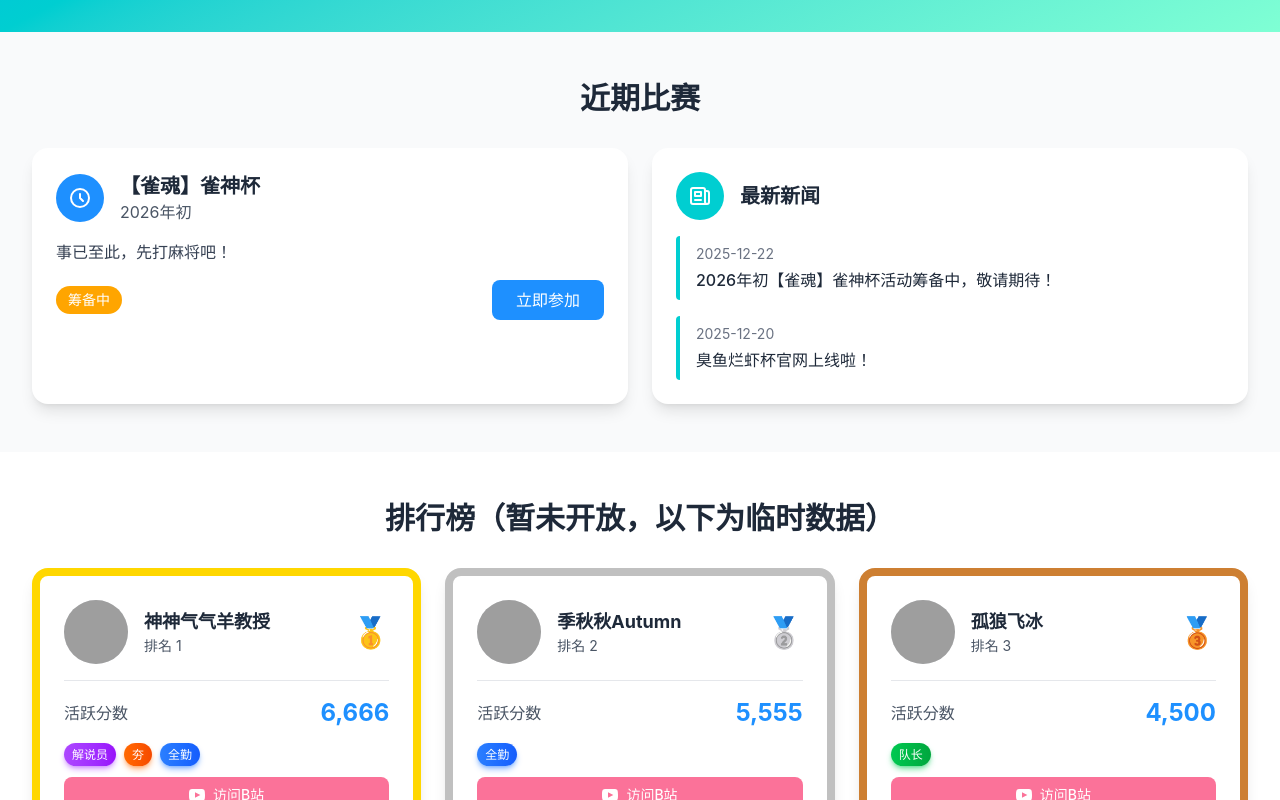
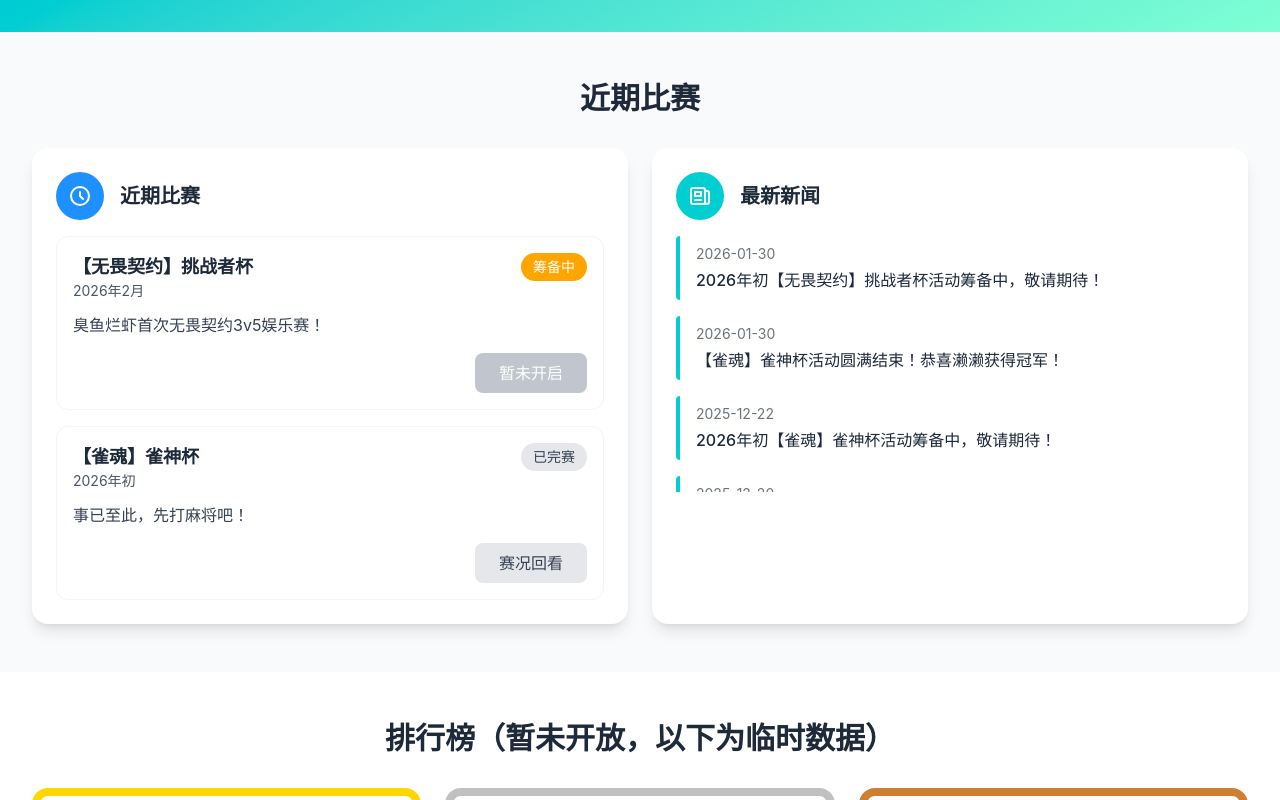
Before and after one commit to somali0128/sscup, a React (Vite) app: page / in a window 1280 px wide. Shown: the part 692-1492 px from the top of the page. Built offline with nearby package versions, Linux system fonts and the light colour scheme; grey boxes are pictures that could not be loaded; a web font is replaced by a local one.

Commit message:
update match status

```diff
--- a/src/components/RecentMatches.jsx
+++ b/src/components/RecentMatches.jsx
@@ -1,18 +1,29 @@
-import { useState, useEffect } from 'react';
+function RecentMatches({ matches, news }) {
+  const getActionConfig = (status) => {
+    switch (status) {
+      case '筹备中':
+        return { label: '暂未开启', active: false };
+      case '征集中':
+        return { label: '立刻报名', active: true };
+      case '已完赛':
+        return { label: '赛况回看', active: true };
+      default:
+        return { label: '暂未开启', active: false };
+    }
+  };
 
-function RecentMatches({ matches, news }) {
-  const [currentIndex, setCurrentIndex] = useState(0);
-
-  useEffect(() => {
-    if (matches.length > 1) {
-      const timer = setInterval(() => {
-        setCurrentIndex((prev) => (prev + 1) % matches.length);
-      }, 5000);
-      return () => clearInterval(timer);
+  const getStatusStyle = (status) => {
+    switch (status) {
+      case '已完赛':
+        return 'bg-gray-200 text-gray-700';
+      case '征集中':
+        return 'bg-[#1E90FF] text-white';
+      case '筹备中':
+        return 'bg-[#FFA500] text-white';
+      default:
+        return 'bg-gray-200 text-gray-700';
     }
-  }, [matches.length]);
-
-  const currentMatch = matches[currentIndex];
+  };
 
   return (
     <section id="recent-matches" className="py-12 bg-gray-50">
@@ -23,56 +34,63 @@ function RecentMatches({ matches, news }) {
 
         <div className="grid md:grid-cols-2 gap-6">
           {/* 近期比赛卡片 */}
-          <div className="bg-white rounded-2xl shadow-lg p-6 hover:shadow-xl transition-shadow duration-300 transform hover:-translate-y-1">
+          <div className="bg-white rounded-2xl shadow-lg p-6 hover:shadow-xl transition-shadow duration-300">
             <div className="flex items-center mb-4">
               <div className="w-12 h-12 bg-[#1E90FF] rounded-full flex items-center justify-center mr-4">
                 <svg className="w-6 h-6 text-white" fill="none" stroke="currentColor" viewBox="0 0 24 24">
                   <path strokeLinecap="round" strokeLinejoin="round" strokeWidth={2} d="M12 8v4l3 3m6-3a9 9 0 11-18 0 9 9 0 0118 0z" />
                 </svg>
               </div>
-              <div>
-                <h3 className="text-xl font-bold text-gray-800">{currentMatch.title}</h3>
-                <p className="text-gray-600">{currentMatch.date}</p>
-              </div>
+              <h3 className="text-xl font-bold text-gray-800">近期比赛</h3>
             </div>
 
-            <p className="text-gray-700 mb-4">{currentMatch.description}</p>
+            <div className="space-y-4">
+              {matches.map((match) => {
+                const action = getActionConfig(match.status);
+                return (
+                  <div
+                    key={match.id}
+                    className="border border-gray-100 rounded-xl p-4 hover:bg-gray-50 transition-colors"
+                  >
+                    <div className="flex flex-wrap items-start justify-between gap-3 mb-3">
+                      <div>
+                        <h4 className="text-lg font-bold text-gray-800">{match.title}</h4>
+                        <p className="text-sm text-gray-600">{match.date}</p>
+                      </div>
+                      <span
+                        className={`px-3 py-1 rounded-full text-sm font-medium ${getStatusStyle(match.status)}`}
+                      >
+                        {match.status}
+                      </span>
+                    </div>
 
-            <div className="flex items-center justify-between">
-              <span className="px-3 py-1 bg-[#FFA500] text-white rounded-full text-sm font-medium">
-                {currentMatch.status}
-              </span>
-              {currentMatch.title === '【雀魂】雀神杯' ? (
+                    <p className="text-gray-700 mb-4">{match.description}</p>
+
+                    <div className="flex items-center justify-end">
+                      {action.active ? (
                         <a
                           href="/mahjong-cup-registration"
-                  className="px-6 py-2 bg-[#1E90FF] text-white rounded-lg font-medium hover:bg-[#1873CC] transition-colors duration-200 transform hover:scale-105 inline-block text-center"
+                          className={`px-6 py-2 rounded-lg font-medium transition-colors duration-200 transform hover:scale-105 inline-block text-center ${
+                            match.status === '已完赛'
+                              ? 'bg-gray-200 text-gray-700 hover:bg-gray-300'
+                              : 'bg-[#1E90FF] text-white hover:bg-[#1873CC]'
+                          }`}
                         >
-                  立即参加
+                          {action.label}
                         </a>
                       ) : (
                         <button
                           disabled
                           className="px-6 py-2 bg-gray-400 text-white rounded-lg font-medium cursor-not-allowed opacity-60"
                         >
-                  立即报名
+                          {action.label}
                         </button>
                       )}
                     </div>
-
-            {/* 轮播指示器 */}
-            {matches.length > 1 && (
-              <div className="flex justify-center mt-4 space-x-2">
-                {matches.map((_, index) => (
-                  <button
-                    key={index}
-                    onClick={() => setCurrentIndex(index)}
-                    className={`w-2 h-2 rounded-full transition-all ${
-                      index === currentIndex ? 'bg-[#1E90FF] w-6' : 'bg-gray-300'
-                    }`}
-                  />
-                ))}
                   </div>
-            )}
+                );
+              })}
+            </div>
           </div>
 
           {/* 最新新闻卡片 */}
--- a/src/data/mockData.js
+++ b/src/data/mockData.js
@@ -3,21 +3,38 @@
 export const recentMatches = [
   {
     id: 1,
+    title: '【无畏契约】挑战者杯',
+    date: '2026年2月',
+    description: '臭鱼烂虾首次无畏契约3v5娱乐赛！',
+    status: '筹备中',
+  },
+  {
+    id: 2,
     title: '【雀魂】雀神杯',
     date: '2026年初',
     description: '事已至此，先打麻将吧！',
-    status: '筹备中',
+    status: '已完赛',
   },
 ];
 
 export const latestNews = [
   {
     id: 1,
+    date: '2026-01-30',
+    content: '2026年初【无畏契约】挑战者杯活动筹备中，敬请期待！',
+  },
+  {
+    id: 2,
+    date: '2026-01-30',
+    content: '【雀魂】雀神杯活动圆满结束！恭喜濑濑获得冠军！',
+  },
+  {
+    id: 3,
     date: '2025-12-22',
     content: '2026年初【雀魂】雀神杯活动筹备中，敬请期待！',
   },
   {
-    id: 2,
+    id: 4,
     date: '2025-12-20',
     content: '臭鱼烂虾杯官网上线啦！',
   },
```
Lines whose indentation alone changed are shown as unchanged.
